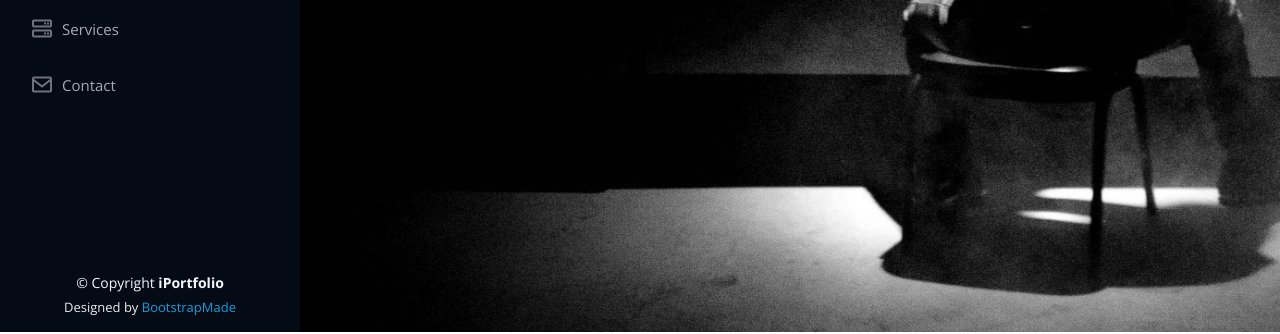
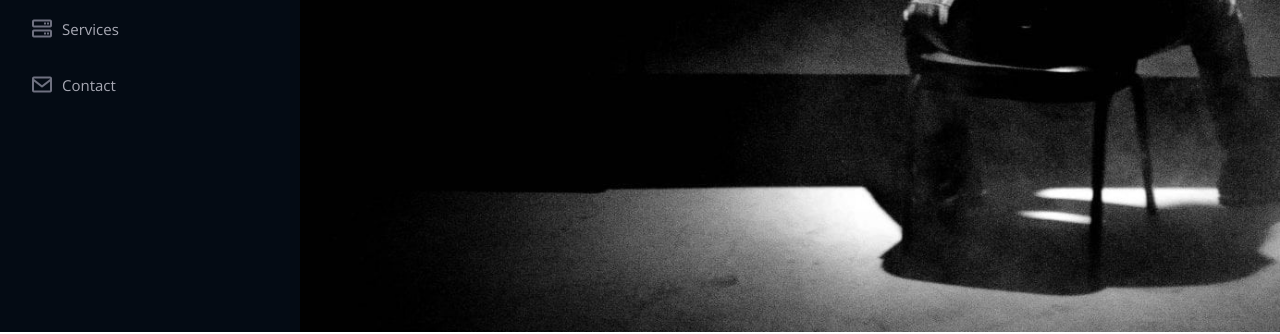
Before and after one commit to dariusprince90/dariusprince90.github.io, a plain HTML site: page index.html in a window 1280 px wide. Shown: the part 468-802 px from the top of the page. Drawn offline with nearby package versions, Linux system fonts and the light colour scheme.

Commit message:
remove footer

```diff
--- a/index.html
+++ b/index.html
@@ -1075,16 +1075,7 @@
     <!-- ======= Footer ======= -->
     <footer id="footer">
       <div class="container">
-        <div class="copyright">
-          &copy; Copyright <strong><span>iPortfolio</span></strong>
-        </div>
-        <div class="credits">
-          <!-- All the links in the footer should remain intact. -->
-          <!-- You can delete the links only if you purchased the pro version. -->
-          <!-- Licensing information: https://bootstrapmade.com/license/ -->
-          <!-- Purchase the pro version with working PHP/AJAX contact form: https://bootstrapmade.com/iportfolio-bootstrap-portfolio-websites-template/ -->
-          Designed by <a href="https://bootstrapmade.com/">BootstrapMade</a>
-        </div>
+        <!-- here can add footer -->
       </div>
     </footer>
     <!-- End  Footer -->
```
